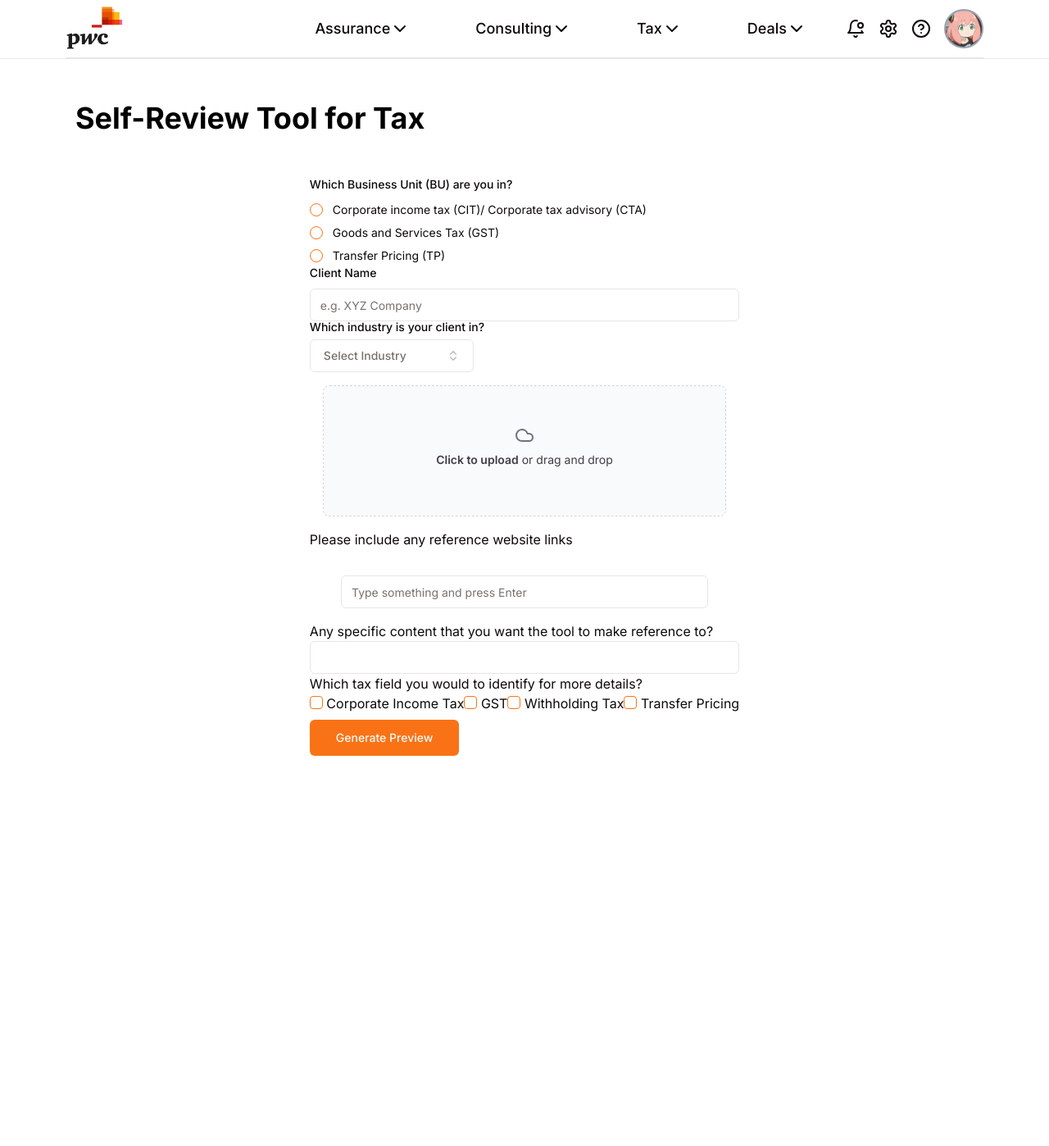
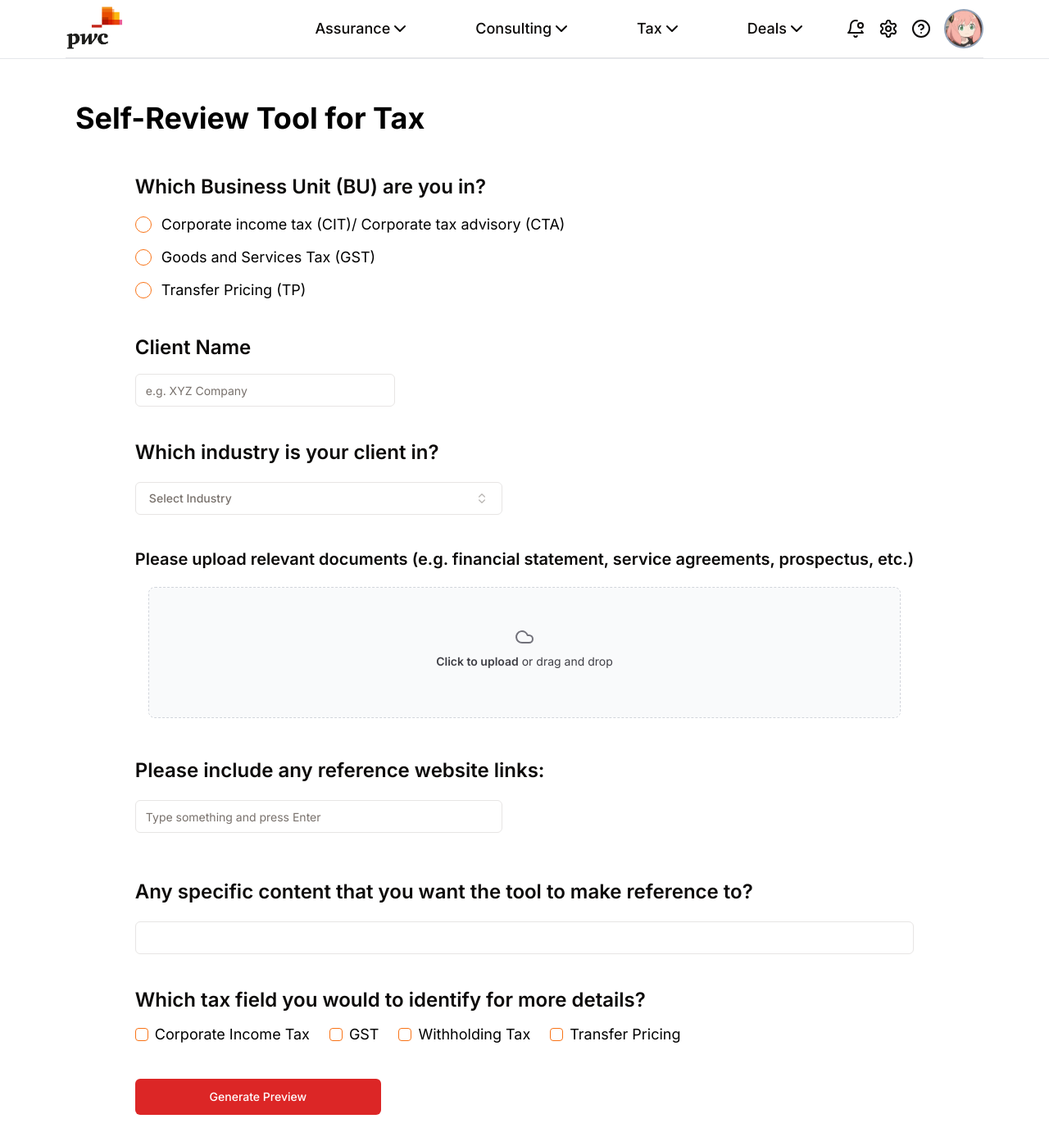
Before and after one commit to hangrymonkey/pwc-tool, a Next.js app: page / in a window 1280 px wide. Shown: the top 1398 px of the page at 82% size. Before the commit the page ends 934 px from the top, so only its background shows below. Built offline with nearby package versions, Linux system fonts and the light colour scheme.

Commit message:
Functionality to export as docx

```diff
--- /dev/null
+++ b/declarations.d.ts
@@ -0,0 +1 @@
+declare module 'html2pdf.js';
--- a/package.json
+++ b/package.json
@@ -24,9 +24,13 @@
     "@radix-ui/react-select": "^2.1.1",
     "@radix-ui/react-slot": "^1.1.0",
     "@radix-ui/react-toast": "^1.2.1",
+    "@types/file-saver": "^2.0.7",
     "class-variance-authority": "^0.7.0",
     "clsx": "^2.1.1",
     "cmdk": "^1.0.0",
+    "docx": "^8.5.0",
+    "file-saver": "^2.0.5",
+    "html2pdf.js": "^0.10.2",
     "langchain": "^0.2.17",
     "lucide-react": "^0.426.0",
     "next": "14.0.4",
@@ -37,6 +41,7 @@
     "react-hook-form": "^7.53.0",
     "react-loader-spinner": "^6.1.6",
     "react-markdown": "^9.0.1",
+    "react-to-print": "^2.15.1",
     "remark-gfm": "^4.0.0",
     "tailwind-merge": "^2.4.0",
     "tailwindcss-animate": "^1.0.7",
--- a/src/app/othercomp/UploadDoc.tsx
+++ b/src/app/othercomp/UploadDoc.tsx
@@ -25,7 +25,7 @@ import {
   Select,
 } from "@/components/ui/select";
 
-import { Checkbox } from "@/components/ui/checkbox"
+import { Checkbox } from "@/components/ui/checkbox";
 import { RadioGroup, RadioGroupItem } from "@/components/ui/radio-group";
 
 import {
@@ -119,7 +119,6 @@ const UploadDoc = () => {
   const [error, setError] = useState<string>("");
   const [generatedContent, setGeneratedContent] = useState<string>("");
 
-
   const onSubmit = async (
     e: React.FormEvent<HTMLFormElement>,
     values: z.infer<typeof formSchema>
@@ -127,7 +126,7 @@ const UploadDoc = () => {
     e.preventDefault();
     console.log("onsubmit");
     if (!document) {
-      setError("Please upload the document first");
+      setError("Please upload the document first before submitting.");
       return;
     }
     setIsLoading(true);
@@ -144,11 +143,8 @@ const UploadDoc = () => {
         body: formData,
       });
 
-
-
       if (res.status === 200) {
         const result = await res.json();
-        // TODO: this
         console.log(result?.receivedData?.kwargs?.content);
         setGeneratedContent(result?.receivedData?.kwargs?.content);
       }
@@ -161,16 +157,8 @@ const UploadDoc = () => {
 
   const handleFormSubmit = (e: React.FormEvent<HTMLFormElement>) => {
     e.preventDefault(); // Prevent default form submission behavior
-    console.log("Hello");
     form.handleSubmit((values) => onSubmit(e, values))(); // Pass both event `e` and form `values`
   };
-
-  const handleKeyDown = (e: React.KeyboardEvent) => {
-    if (e.key === 'Enter') {
-      e.preventDefault();  // Prevent the form from submitting on Enter
-    }
-  };
-
 
   return (
     <div className="place-items-center">
@@ -182,7 +170,9 @@ const UploadDoc = () => {
             name="bizUnit"
             render={({ field }) => (
               <FormItem className="space-y-3">
-                <FormLabel>Which Business Unit (BU) are you in?</FormLabel>
+                <FormLabel className="block text-2xl font-semibold mb-4">
+                  Which Business Unit (BU) are you in?
+                </FormLabel>
                 <FormControl>
                   <RadioGroup
                     onValueChange={field.onChange}
@@ -191,25 +181,28 @@ const UploadDoc = () => {
                   >
                     <FormItem className="flex items-center space-x-3 space-y-0">
                       <FormControl>
-                        <RadioGroupItem value="corporatetax" />
+                        <RadioGroupItem
+                          value="corporatetax"
+                          className="w-5 h-5"
+                        />
                       </FormControl>
-                      <FormLabel className="font-normal">
+                      <FormLabel className="font-normal text-lg text-black">
                         Corporate income tax (CIT)/ Corporate tax advisory (CTA)
                       </FormLabel>
                     </FormItem>
                     <FormItem className="flex items-center space-x-3 space-y-0">
                       <FormControl>
-                        <RadioGroupItem value="gst" />
+                        <RadioGroupItem value="gst" className="w-5 h-5" />
                       </FormControl>
-                      <FormLabel className="font-normal">
+                      <FormLabel className="font-normal text-lg text-black">
                         Goods and Services Tax (GST)
                       </FormLabel>
                     </FormItem>
                     <FormItem className="flex items-center space-x-3 space-y-0">
                       <FormControl>
-                        <RadioGroupItem value="tp" />
+                        <RadioGroupItem value="tp" className="w-5 h-5" />
                       </FormControl>
-                      <FormLabel className="font-normal">
+                      <FormLabel className="font-normal text-lg text-black">
                         Transfer Pricing (TP)
                       </FormLabel>
                     </FormItem>
@@ -225,10 +218,16 @@ const UploadDoc = () => {
             name="clientName"
             render={({ field }) => {
               return (
-                <FormItem>
-                  <FormLabel>Client Name</FormLabel>
+                <FormItem className="space-y-3 mt-10">
+                  <FormLabel className="block text-2xl font-semibold mb-4">
+                    Client Name
+                  </FormLabel>
                   <FormControl>
-                    <Input placeholder="e.g. XYZ Company" {...field} />
+                    <Input
+                      placeholder="e.g. XYZ Company"
+                      {...field}
+                      className="w-1/3"
+                    />
                   </FormControl>
                   <FormMessage />
                 </FormItem>
@@ -240,8 +239,10 @@ const UploadDoc = () => {
             control={form.control}
             name="industryType"
             render={({ field }) => (
-              <FormItem className="flex flex-col">
-                <FormLabel>Which industry is your client in? </FormLabel>
+              <FormItem className="flex flex-col space-y-1 mt-10">
+                <FormLabel className="block text-2xl font-semibold mb-4">
+                  Which industry is your client in?{" "}
+                </FormLabel>
                 <Popover>
                   <PopoverTrigger asChild>
                     <FormControl>
@@ -249,7 +250,7 @@ const UploadDoc = () => {
                         variant="outline"
                         role="combobox"
                         className={cn(
-                          "w-[200px] justify-between",
+                          "max-w-md justify-between",
                           !field.value && "text-muted-foreground"
                         )}
                       >
@@ -263,11 +264,13 @@ const UploadDoc = () => {
                       </Button>
                     </FormControl>
                   </PopoverTrigger>
-                  <PopoverContent className="w-[200px] p-0">
+                  <PopoverContent className="w-[500px] p-0">
                     <Command>
                       <CommandInput placeholder="Search Industry..." />
                       <CommandList>
-                        <CommandEmpty>Industry/ Sector is not listed. </CommandEmpty>
+                        <CommandEmpty>
+                          Industry/ Sector is not listed.{" "}
+                        </CommandEmpty>
                         <CommandGroup>
                           {industryTypes.map((industryType) => (
                             <CommandItem
@@ -300,6 +303,12 @@ const UploadDoc = () => {
               </FormItem>
             )}
           />
+
+          <div className="flex flex-col space-y-1 mt-10">
+            <h1 className="block text-xl font-semibold mb-4">
+              Please upload relevant documents (e.g. financial statement,
+              service agreements, prospectus, etc.)
+            </h1>
 
             <div className="border h-40 m-4 border-dashed border-gray-300 rounded-lg">
               <div className="flex items-center justify-center h-full w-full">
@@ -341,37 +350,76 @@ const UploadDoc = () => {
                   />
                 </label>
               </div>
-            {error ? <p className="red-text-100">{error}</p> : ""}
+              {error ? <p className="text-red-500">{error}</p> : ""}
+            </div>
           </div>
 
-          <div>
-            <div className="text-left">Please include any reference website links </div>
+          <div className="flex flex-col space-y-1 mt-12">
+            <div className="block text-2xl font-semibold mb-4">
+              Please include any reference website links:{" "}
+            </div>
             <BubbleInput />
           </div>
 
-          <div>
-            <div>Any specific content that you want the tool to make reference to?</div>
+          <div className="flex flex-col space-y-1 mt-10">
+            <div className="block text-2xl font-semibold mb-4">
+              Any specific content that you want the tool to make reference to?
+            </div>
             <Input />
           </div>
 
-          <div>
-            <div>Which tax field you would to identify for more details?</div>
-            <div></div>
-            <Checkbox /> Corporate Income Tax
-            <Checkbox /> GST
-            <Checkbox /> Withholding Tax
-            <Checkbox /> Transfer Pricing
+          <div className="flex flex-col space-y-1 mt-10">
+            <div className="block text-2xl font-semibold mb-2">
+              Which tax field you would to identify for more details?
+            </div>
+            <div className="flex flex-row space-x-6 items-center">
+              <div className="flex items-center space-x-2">
+                <Checkbox />{" "}
+                <span className="font-normal text-lg text-black">
+                  Corporate Income Tax
+                </span>
+              </div>
+              <div className="flex items-center space-x-2">
+                <Checkbox />{" "}
+                <span className="font-normal text-lg text-black">GST</span>
+              </div>
+              <div className="flex items-center space-x-2">
+                <Checkbox />{" "}
+                <span className="font-normal text-lg text-black">
+                  Withholding Tax
+                </span>
+              </div>
+              <div className="flex items-center space-x-2">
+                <Checkbox />{" "}
+                <span className="font-normal text-lg text-black">
+                  Transfer Pricing
+                </span>
+              </div>
+            </div>
           </div>
 
-
-          <p className="text-left">
-            <Button size="lg" className="mt-2" type="submit">
+          <div className="flex flex-col space-y-1 mt-10 mb-60">
+            <div className="flex items-center space-x-4">
+              <Button size="lg" className="w-[300px] bg-red-600 text-white" type="submit">
                 Generate Preview
               </Button>
 
-            {isLoading? (<div>Loading... <LoaderSpinner /> </div>): ""}
-            {!isLoading && generatedContent !== "" ? (<div><OpenAIResponse fullText={generatedContent} /></div>) : ""}
-          </p>
+              {isLoading ? (
+                <div>
+                  <span className="text-lg font-semibold">Loading...</span> <LoaderSpinner />{" "}
+                </div>
+              ) : (
+                ""
+              )}
+            </div>
+            {!isLoading && generatedContent !== "" ? (
+              <div>
+                <OpenAIResponse fullText={generatedContent} />
+              </div>
+            ) : (
+              ""
+            )}
+          </div>
         </form>
       </Form>
     </div>
--- a/src/components/BubbleInput.tsx
+++ b/src/components/BubbleInput.tsx
@@ -17,7 +17,7 @@ const BubbleInput = () => {
   };
 
   return (
-    <div className="max-w-md mx-auto mt-8">
+    <div className=" mt-8">
       {/* Input field */}
       <Input
         type="text"
@@ -25,7 +25,7 @@ const BubbleInput = () => {
         onChange={(e) => setInputValue(e.target.value)}
         onKeyDown={handleKeyDown}
         placeholder="Type something and press Enter"
-        className="mb-4"
+        className="mb-4 max-w-md"
       />
 
       {/* Render bubbles below */}
--- a/src/components/LoaderSpinner.tsx
+++ b/src/components/LoaderSpinner.tsx
@@ -6,7 +6,7 @@ function LoaderSpinner() {
       strokeColor="grey"
       strokeWidth="5"
       animationDuration="0.75"
-      width="96"
+      width="40"
       visible={true}
     />
   )
--- a/src/components/OpenAIResponse.tsx
+++ b/src/components/OpenAIResponse.tsx
@@ -1,13 +1,24 @@
 import React, { useState, useEffect, useRef } from "react";
 import ReactMarkdown from "react-markdown";
 import remarkGfm from "remark-gfm";
+import { useReactToPrint } from "react-to-print";
+import { exportMarkdownToDocx } from "@/utils/exportDocxWithMarkdown";
 
 const OpenAIResponse = ({ fullText }: { fullText: string }) => {
-  const [displayedContent, setDisplayedContent] = useState("");
+  const [displayedContent, setDisplayedContent] = useState("aaa");
   const [fullContent, setFullContent] = useState("");
-  const [loading, setLoading] = useState(true);
-  const typingSpeed = 0.01; // Speed of the typing animation (ms)
+  const [loading, setLoading] = useState(false);
+  const [isDisabled, setIsDisabled] = useState(true);
+  const typingSpeed = 1; // Speed of the typing animation (ms)
   const markdownContainerRef = useRef<HTMLDivElement>(null);
+
+  const contentRef = useRef();
+
+  const handleExport = (e: React.MouseEvent<HTMLButtonElement>) => {
+    e.preventDefault();
+    exportMarkdownToDocx(fullContent);
+  };
+
 
   useEffect(() => {
     const fetchData = async () => {
@@ -28,17 +39,58 @@ const OpenAIResponse = ({ fullText }: { fullText: string }) => {
     fetchData();
   }, []);
 
+  // useEffect(() => {
+  //   if (!loading && fullContent) {
+  //     let index = 0;
+  //     const interval = setInterval(() => {
+  //       setDisplayedContent(
+  //         (prev) => prev + fullContent.slice(index, index + 20)
+  //       );
+  //       console.log(index);
+  //       index += 20;
+  //       if (index >= 30) {
+  //         clearInterval(interval);
+  //         setIsDisabled(false);
+  //       }
+  //     }, typingSpeed);
+  //     return () => clearInterval(interval);
+  //   }
+  // }, [fullContent, loading, typingSpeed]);
   useEffect(() => {
     if (!loading && fullContent) {
-      let index = 0;
+      let index = 0;  // Initialize index
+      let accumulatedContent = '';  // Initialize accumulatedContent as an empty string
+      setDisplayedContent('');  // Clear any previously displayed content
+
       const interval = setInterval(() => {
-        setDisplayedContent((prev) => prev + fullContent[index]);
-        index++;
-        if (index >= fullContent.length) clearInterval(interval);
+        // Slice the next chunk of 20 characters
+        const nextChunk = fullContent.slice(index, index + 20);
+
+        // Accumulate the content
+        accumulatedContent += nextChunk;
+
+        // Update the state with accumulated content
+        setDisplayedContent(accumulatedContent);
+
+        // // Debugging logs
+        // console.log('Index:', index);
+        // console.log('Next Chunk:', nextChunk);
+        // console.log('Accumulated Content:', accumulatedContent);
+
+        // Increment index by 20
+        index += 20;
+
+        // Stop the interval when all content is displayed
+        if (index >= fullContent.length) {
+          clearInterval(interval);
+          setIsDisabled(false); // Enable whatever functionality should be available after displaying all content
+        }
       }, typingSpeed);
-      return () => clearInterval(interval);
+
+      return () => clearInterval(interval);  // Clean up on component unmount
     }
   }, [fullContent, loading, typingSpeed]);
+
 
   useEffect(() => {
     if (markdownContainerRef.current) {
@@ -52,13 +104,16 @@ const OpenAIResponse = ({ fullText }: { fullText: string }) => {
   }
 
   return (
-    <div
-      className="max-w-lg h-64 p-4 border border-gray-300 overflow-y-auto bg-gray-100"
-      ref={markdownContainerRef}
-    >
-      <ReactMarkdown remarkPlugins={[remarkGfm]}>
-        {displayedContent}
-      </ReactMarkdown>
+    <div>
+      <div
+        className="w-full h-80 p-4 border border-gray-300 overflow-y-auto bg-gray-100"
+        ref={markdownContainerRef}
+      >
+        <ReactMarkdown>
+          {displayedContent}
+        </ReactMarkdown>
+      </div>
+      <button type="button" onClick={handleExport} disabled={isDisabled} className={`mt-5 bg-black text-white rounded-lg px-4 py-2 ${isDisabled ? 'opacity-50 cursor-not-allowed' : 'hover:bg-gray-800'}`}>Export</button> {/* Button to trigger PDF download */}
     </div>
   );
 };
--- a/src/components/UserAccountNav.tsx
+++ b/src/components/UserAccountNav.tsx
@@ -36,6 +36,7 @@ const UserAccountNav = async ({
                   src={imageUrl}
                   alt="profile picture"
                   referrerPolicy="no-referrer"
+                  sizes="(max-width: 768px) 100vw, (max-width: 1200px) 50vw, 33vw"
                 />
               </div>
             ) : (
--- /dev/null
+++ b/src/utils/exportDocxWithMarkdown.tsx
@@ -0,0 +1,98 @@
+import { Document, Packer, Paragraph, TextRun } from 'docx';
+import { saveAs } from 'file-saver';
+
+// Function to convert simple markdown to docx elements
+const parseMarkdownToDocx = (markdown: string): Paragraph[] => {
+  const lines = markdown.split('\n');
+  const docxElements: Paragraph[] = [];
+
+  lines.forEach(line => {
+    let paragraph: Paragraph;
+
+    // Handle heading 1 (H1)
+    if (line.startsWith('# ')) {
+      paragraph = new Paragraph({
+        text: line.replace('# ', ''),
+        heading: 'Heading1',
+      });
+    }
+    // Handle heading 2 (H2)
+    else if (line.startsWith('## ')) {
+      paragraph = new Paragraph({
+        text: line.replace('## ', ''),
+        heading: 'Heading2',
+      });
+    }
+
+    // Handle heading 3 (H3)
+    else if (line.startsWith('### ')) {
+      paragraph = new Paragraph({
+        text: line.replace('### ', ''),
+        heading: 'Heading3',
+      });
+    }
+
+    // Handle heading 4 (H4)
+    else if (line.startsWith('#### ')) {
+      paragraph = new Paragraph({
+        text: line.replace('#### ', ''),
+        heading: 'Heading4',
+      });
+    }
+
+
+    // Handle bold (**bold**)
+    else if (line.includes('**')) {
+      const textParts = line.split('**');
+      const children = textParts.map((part, index) => {
+        if (index % 2 === 1) {
+          // Bold text
+          return new TextRun({ text: part, bold: true });
+        }
+        return new TextRun(part);
+      });
+      paragraph = new Paragraph({ children });
+    }
+    // Handle italic (*italic*)
+    else if (line.includes('*')) {
+      const textParts = line.split('*');
+      const children = textParts.map((part, index) => {
+        if (index % 2 === 1) {
+          // Italic text
+          return new TextRun({ text: part, italics: true });
+        }
+        return new TextRun(part);
+      });
+      paragraph = new Paragraph({ children });
+    }
+    // Handle normal text
+    else {
+      paragraph = new Paragraph(line);
+    }
+
+    docxElements.push(paragraph);
+  });
+
+  return docxElements;
+};
+
+// Function to export the markdown content as DOCX
+export const exportMarkdownToDocx = async (markdownContent: string) => {
+  // Parse the markdown content and convert it to docx format
+  const docxContent = parseMarkdownToDocx(markdownContent);
+
+  // Initialize the document with a section
+  const doc = new Document({
+    sections: [
+      {
+        children: docxContent,
+      },
+    ],
+  });
+
+  // Generate the DOCX file as a Blob
+  const blob = await Packer.toBlob(doc);
+
+  // Save the file using file-saver
+  saveAs(blob, 'analysis.docx');
+};
```
Also changed, not shown: 1 other file (tests, documents, lock files or other folders). Lines whose indentation alone changed are shown as unchanged.
